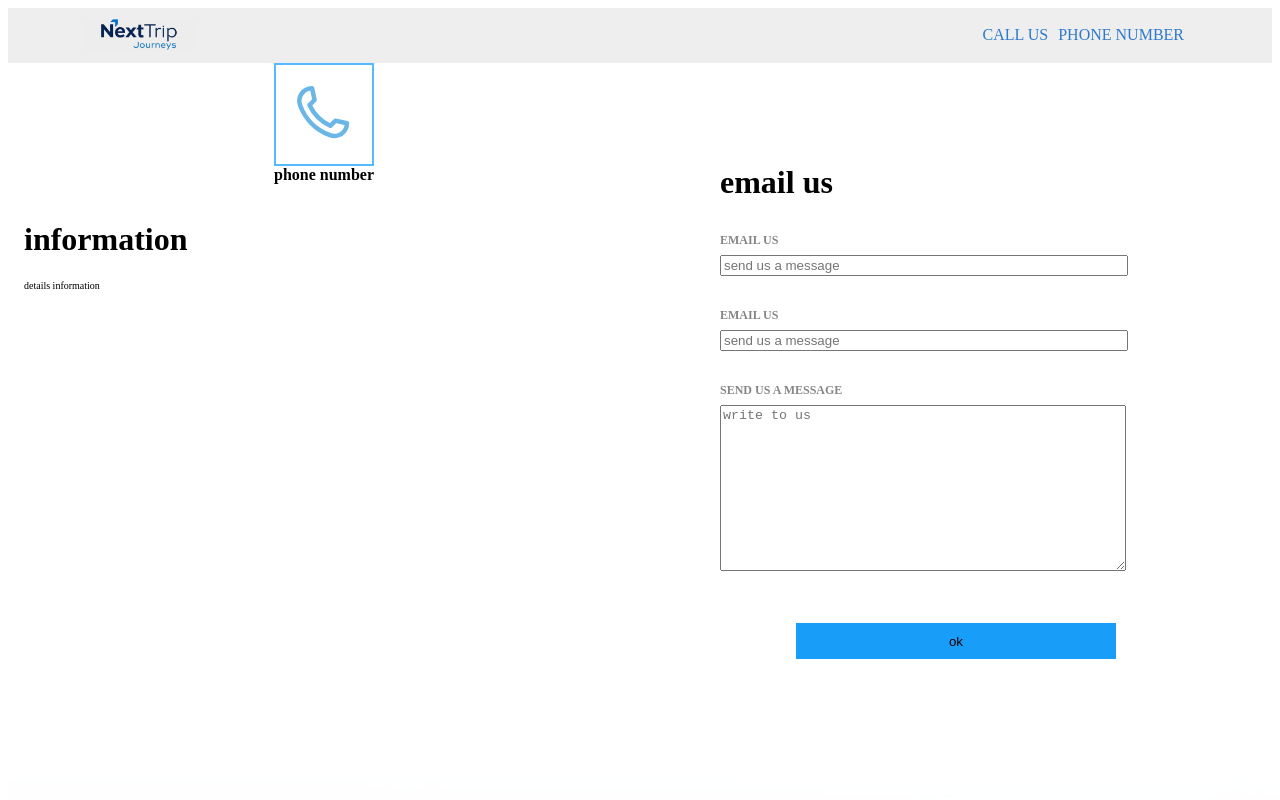
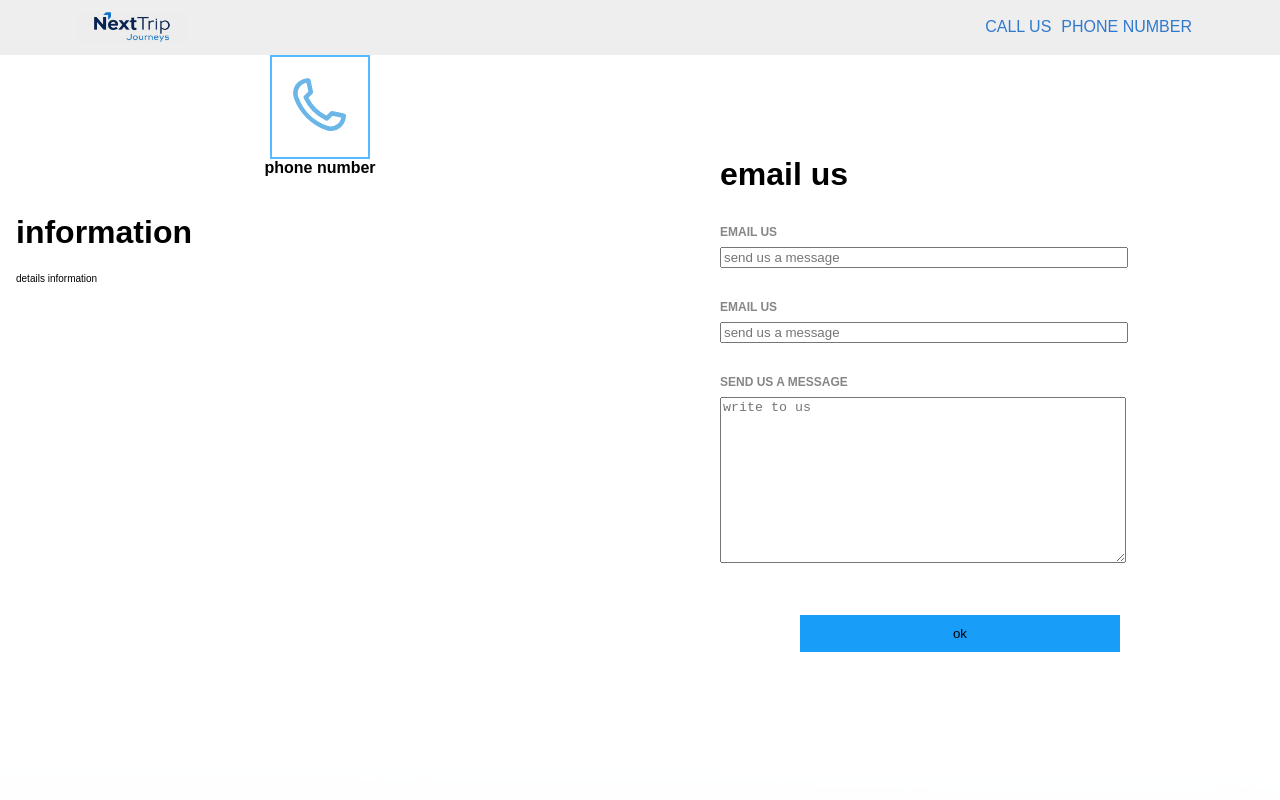
Before and after one commit to klichweronika/next-trip-portfolio, a React (Create React App) app: page / in a window 1280 px wide. Shown: the top 800 px of the page. Built offline with nearby package versions, Linux system fonts and the light colour scheme.

Commit message:
Add locale file and fix index.html

```diff
--- /dev/null
+++ b/public/index.css
@@ -0,0 +1,7 @@
+body {
+  width: 100%;
+  height: 100%;
+  padding: 0;
+  margin: 0;
+  font-family: sans-serif;
+}
--- a/public/index.html
+++ b/public/index.html
@@ -3,6 +3,7 @@
   <head>
     <meta charset="utf-8" />
     <link rel="icon" href="%PUBLIC_URL%/favicon.ico" />
+    <link rel="stylesheet" href="index.css" />
     <meta name="viewport" content="width=device-width, initial-scale=1" />
     <meta name="theme-color" content="#000000" />
     <meta
@@ -10,34 +11,11 @@
       content="Web site created using create-react-app"
     />
     <link rel="apple-touch-icon" href="%PUBLIC_URL%/logo192.png" />
-    <!--
-      manifest.json provides metadata used when your web app is installed on a
-      user's mobile device or desktop. See https://developers.google.com/web/fundamentals/web-app-manifest/
-    -->
+
     <link rel="manifest" href="%PUBLIC_URL%/manifest.json" />
-    <!--
-      Notice the use of %PUBLIC_URL% in the tags above.
-      It will be replaced with the URL of the `public` folder during the build.
-      Only files inside the `public` folder can be referenced from the HTML.
-
-      Unlike "/favicon.ico" or "favicon.ico", "%PUBLIC_URL%/favicon.ico" will
-      work correctly both with client-side routing and a non-root public URL.
-      Learn how to configure a non-root public URL by running `npm run build`.
-    -->
-    <title>React App</title>
+    <title>Next Trip</title>
   </head>
   <body>
     <noscript>You need to enable JavaScript to run this app.</noscript>
-    <div id="root"></div>
-    <!--
-      This HTML file is a template.
-      If you open it directly in the browser, you will see an empty page.
-
-      You can add webfonts, meta tags, or analytics to this file.
-      The build step will place the bundled scripts into the <body> tag.
-
-      To begin the development, run `npm start` or `yarn start`.
-      To create a production bundle, use `npm run build` or `yarn build`.
-    -->
   </body>
 </html>
--- /dev/null
+++ b/src/common/forms/Errors.tsx
@@ -0,0 +1,3 @@
+export const HandleError = () => {
+  return {};
+};
--- a/src/index.css
+++ /dev/null
@@ -1,13 +0,0 @@
-body {
-  margin: 0;
-  font-family: -apple-system, BlinkMacSystemFont, 'Segoe UI', 'Roboto', 'Oxygen',
-    'Ubuntu', 'Cantarell', 'Fira Sans', 'Droid Sans', 'Helvetica Neue',
-    sans-serif;
-  -webkit-font-smoothing: antialiased;
-  -moz-osx-font-smoothing: grayscale;
-}
-
-code {
-  font-family: source-code-pro, Menlo, Monaco, Consolas, 'Courier New',
-    monospace;
-}
```
Also changed, not shown: src/common/Locale.tsx (added, +35 -0 lines).
